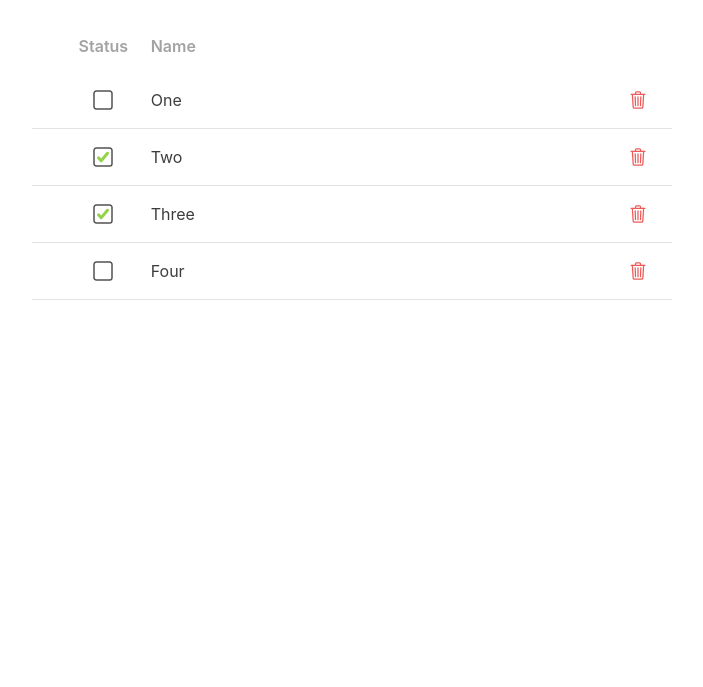
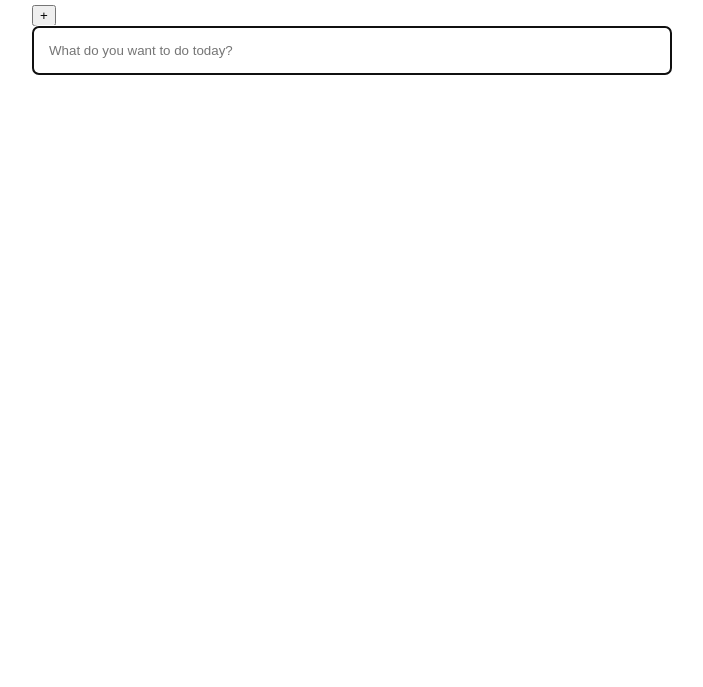
Before and after one commit to dayvr/to-do-list, a plain HTML site: page to-do-list/index.html in a window 1280 px wide. Shown: the part 113-800 px from the top of the page, without its empty margins (288-991 px from the left). Drawn offline with Linux system fonts and the light colour scheme.

Commit message:
In progress

```diff
--- a/to-do-list/index.html
+++ b/to-do-list/index.html
@@ -10,16 +10,17 @@
   <body>
     <article class="app">
       <header class="app-header">
-        <h1 class="app-title">Dynamic List</h1>
+        <h1 class="app-title">To-do List</h1>
       </header>
 
+      <button onclick="toggle(this)">+</button>
+
+        <form class="js-form">
+          <label for="input" hidden></label>
+          <input id="input" type="text" class="js-todo-input" placeholder="What do you want to do today?" autofocus>
+        </form>
+
       <ol class="list js-list">
-        <li class="item-header">
-          <span class="item-status">Status</span>
-          <span class="item-name"> Name</span>
-          <span class="item-delete">&nbsp;</span>
-        </li>
-
         <li class="item">
           <a class="item-status" href="#">
             <svg
--- a/to-do-list/js/main.js
+++ b/to-do-list/js/main.js
@@ -1,22 +1,8 @@
 import {MyApp} from "./modules/app.js";
 
-let app = new MyApp(document.querySelector('.js-list'), [
-    {
-        done: false,
-        name: 'One',
-    }, {
-        done: true,
-        name: 'Two',
-    }, {
-        done: true,
-        name: 'Three',
-    }, {
-        done: false,
-        name: 'Four',
-    }
-]);
+let toDoList = [];
 
+let myApp = new MyApp(toDoList);
 
-app.init();
-app.render();
-console.log("Test");
+myApp.init();
+myApp.render();
--- a/to-do-list/js/modules/list.js
+++ b/to-do-list/js/modules/list.js
@@ -1,20 +1,26 @@
 
 export class List {
-    constructor(ref, list) {
-        this.domRef = ref;
+    IS_DONE = '<svg width="24" height="24" fill="none" xmlns="http://www.w3.org/2000/svg"><path d="m16.5 8.25-6.3 7.5-2.7-3" stroke="#94D24C" stroke-width="3" stroke-linecap="round" stroke-linejoin="round"/><path d="M18.75 3H5.25A2.25 2.25 0 0 0 3 5.25v13.5A2.25 2.25 0 0 0 5.25 21h13.5A2.25 2.25 0 0 0 21 18.75V5.25A2.25 2.25 0 0 0 18.75 3Z" stroke="currentColor" stroke-width="1.5" stroke-linejoin="round"/></svg>\n';
+    NOT_DONE = '<svg width="24" height="24" fill="none" xmlns="http://www.w3.org/2000/svg"><path d="m16.5 8.25-6.3 7.5-2.7-3" stroke="#94D24C" stroke-width="3" stroke-linecap="round" stroke-linejoin="round"/><path d="M18.75 3H5.25A2.25 2.25 0 0 0 3 5.25v13.5A2.25 2.25 0 0 0 5.25 21h13.5A2.25 2.25 0 0 0 21 18.75V5.25A2.25 2.25 0 0 0 18.75 3Z" stroke="currentColor" stroke-width="1.5" stroke-linejoin="round"/></svg>\n';
+
+    constructor(list) {
         this.listDom = list;
     };
 
     remove() {
         let elemsToRemove = document.getElementsByClassName('item');
+
         while (elemsToRemove.length) {
             elemsToRemove[0].remove();
         }
     }
 
+
     render() {
-        const ol = document.getElementsByClassName(this.domRef.className);
+        const ol = document.querySelector('.js-list');
+        // const ol = document.getElementsByClassName(this.domRef.className);
         for(let i = 0; i < this.listDom.length; i++) {
+
             const li = document.createElement('li');
             const a = document.createElement('a');
             const spanElement = document.createElement('span');
@@ -40,12 +46,28 @@ export class List {
         }
     }
 
+    // Create a to-do object and push it to the list
+    addItem(itemName) {
+        const item = {
+            itemName,
+            done: false,
+        };
+
+        this.listDom.push(item);
+        console.log(this.listDom);
+    }
+
 
     setAsDone() {
         let items = document.getElementsByClassName("item-status");
-        for(let i = 1; i < items.length; i++) {
-            if(this.listDom[i-1].done === true) {
-                items[i].innerHTML = '<svg width="24" height="24" fill="none" xmlns="http://www.w3.org/2000/svg"><path d="m16.5 8.25-6.3 7.5-2.7-3" stroke="#94D24C" stroke-width="3" stroke-linecap="round" stroke-linejoin="round"/><path d="M18.75 3H5.25A2.25 2.25 0 0 0 3 5.25v13.5A2.25 2.25 0 0 0 5.25 21h13.5A2.25 2.25 0 0 0 21 18.75V5.25A2.25 2.25 0 0 0 18.75 3Z" stroke="currentColor" stroke-width="1.5" stroke-linejoin="round"/></svg>\n';
+        for(let i = 0; i < items.length; i++) {
+            if(this.listDom[i].done === true) {
+                items[i].innerHTML = this.IS_DONE;
+            } else {
+                const toDo = () => {
+                    items[i].innerHTML = this.NOT_DONE;
+                }
+                items[i].addEventListener('click', toDo);
             }
         }
     }
@@ -60,4 +82,15 @@ export class List {
         }
     }
 
+    // toggle() {
+    //     let input = document.getElementById("input");
+    //     let hidden = input.getAttribute("hidden");
+    //
+    //     if (hidden) {
+    //         input.removeAttribute("hidden");
+    //     } else {
+    //         input.setAttribute("hidden", "hidden");
+    //     }
+    // }
+
 }
--- a/to-do-list/styles.css
+++ b/to-do-list/styles.css
@@ -97,3 +97,16 @@ h1, h2, h3, h4, h5. h6 {
     font-weight: 600;
     color: hsl(0, 0%, 64%);
 }
+
+form {
+    width: 100%;
+    display: flex;
+    justify-content: space-between;
+}
+
+input[type="text"] {
+    width: 100%;
+    padding: 15px;
+    border-radius: 6px;
+    border: 2px solid black;
+}
```
